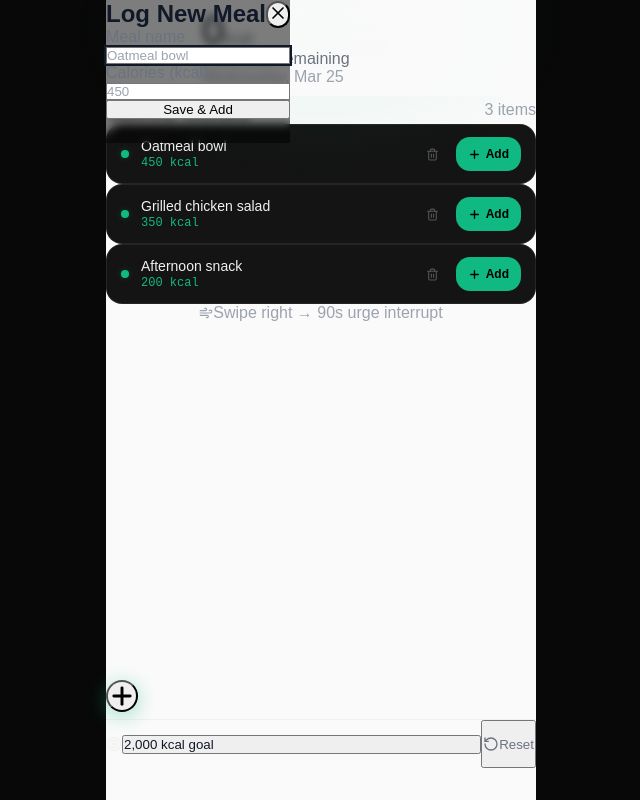
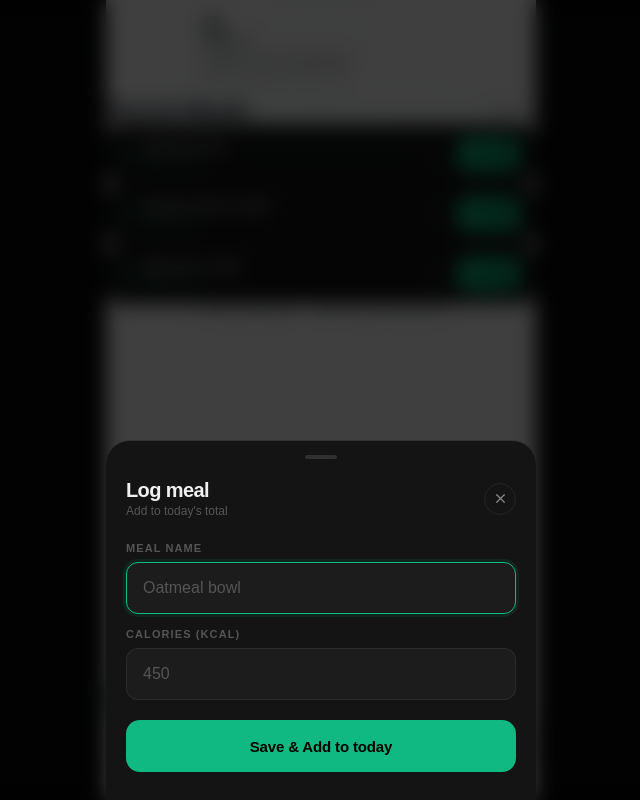
Before and after one commit to derrick-ships/Kal, a Next.js app: page / in a window 1280 px wide. Both pictures are taken after a click on the button 441 px from the left and 696 px from the top of the page. Shown: the whole page, without its empty margins (319-959 px from the left). Built offline with nearby package versions, Linux system fonts and the light colour scheme.

Commit message:
redesign: modal bottom sheet dark premium

```diff
--- a/components/tracker/AddMealModal.tsx
+++ b/components/tracker/AddMealModal.tsx
@@ -7,50 +7,74 @@ interface Props { open: boolean; onClose: () => void; onSave: (name: string, kca
 export function AddMealModal({ open, onClose, onSave }: Props) {
   const [name, setName] = useState("");
   const [kcal, setKcal] = useState("");
-  const [error, setError] = useState("");
+  const [err, setErr] = useState("");
 
   if (!open) return null;
 
-  const handleSubmit = () => {
-    if (!name.trim()) { setError("Enter a meal name."); return; }
+  const submit = () => {
+    if (!name.trim()) { setErr("Name required"); return; }
     const k = parseInt(kcal);
-    if (!k || k <= 0) { setError("Enter valid calories."); return; }
+    if (!k || k <= 0) { setErr("Valid kcal required"); return; }
     onSave(name.trim(), k);
-    setName(""); setKcal(""); setError("");
-    onClose();
+    setName(""); setKcal(""); setErr(""); onClose();
   };
 
   return (
-    <div className="fixed inset-0 z-50 flex items-end justify-center"
-      style={{ background: "rgba(0,0,0,0.5)", backdropFilter: "blur(4px)" }}
-      onClick={(e) => { if (e.target === e.currentTarget) onClose(); }}>
-      <div className="glass-card w-full max-w-[480px] p-6 rounded-t-3xl rounded-b-none animate-slide-up"
-        style={{ paddingBottom: "calc(1.5rem + env(safe-area-inset-bottom))" }}>
-        <div className="flex items-center justify-between mb-6">
-          <h2 className="text-xl font-semibold text-[#111827] dark:text-[#F9FAFB]">Log New Meal</h2>
-          <button onClick={onClose} className="p-2 rounded-full hover:bg-black/10 dark:hover:bg-white/10 transition-colors">
-            <X size={20} />
+    <div className="overlay-portal" style={{
+      display: "flex", alignItems: "flex-end", justifyContent: "center",
+      background: "rgba(0,0,0,0.75)", backdropFilter: "blur(10px)",
+    }} onClick={e => { if (e.target === e.currentTarget) onClose(); }}>
+      <div className="anim-sheet" style={{
+        width: "100%", maxWidth: 430,
+        background: "var(--surface)",
+        borderTop: "1px solid var(--border2)",
+        borderRadius: "24px 24px 0 0",
+        padding: "0 20px calc(28px + env(safe-area-inset-bottom))",
+      }}>
+        {/* Handle bar */}
+        <div style={{ display: "flex", justifyContent: "center", padding: "14px 0 20px" }}>
+          <div style={{ width: 32, height: 4, background: "var(--border2)", borderRadius: 2 }} />
+        </div>
+
+        <div style={{ display: "flex", alignItems: "center", justifyContent: "space-between", marginBottom: 24 }}>
+          <div>
+            <h2 style={{ fontSize: 20, fontWeight: 600, color: "var(--fg)", letterSpacing: "-0.03em" }}>Log meal</h2>
+            <p style={{ fontSize: 12, color: "var(--fg3)", marginTop: 2 }}>Add to today's total</p>
+          </div>
+          <button onClick={onClose} style={{
+            width: 32, height: 32, borderRadius: "50%", border: "1px solid var(--border)",
+            background: "transparent", cursor: "pointer", display: "flex",
+            alignItems: "center", justifyContent: "center", color: "var(--fg2)",
+          }}>
+            <X size={15} />
           </button>
         </div>
-        <div className="space-y-4">
+
+        <div style={{ display: "flex", flexDirection: "column", gap: 14 }}>
           <div>
-            <label className="block text-sm font-medium text-[#6B7280] mb-2">Meal name</label>
-            <input type="text" value={name} onChange={(e) => setName(e.target.value)} placeholder="Oatmeal bowl"
-              className="w-full h-12 px-4 rounded-2xl bg-black/5 dark:bg-white/5 border border-black/10 dark:border-white/10 text-base font-medium text-[#111827] dark:text-[#F9FAFB] placeholder-[#9CA3AF] focus:outline-none focus:ring-2 focus:ring-emerald-500 transition-all"
-              autoFocus />
+            <label style={{ display: "block", fontSize: 11, fontWeight: 600, color: "var(--fg3)", textTransform: "uppercase", letterSpacing: "0.1em", marginBottom: 8 }}>
+              Meal name
+            </label>
+            <input className="input-field" value={name} onChange={e => setName(e.target.value)}
+              placeholder="Oatmeal bowl" autoFocus />
           </div>
           <div>
-            <label className="block text-sm font-medium text-[#6B7280] mb-2">Calories (kcal)</label>
-            <input type="number" value={kcal} onChange={(e) => setKcal(e.target.value)} placeholder="450"
-              inputMode="numeric"
-              className="w-full h-12 px-4 rounded-2xl bg-black/5 dark:bg-white/5 border border-black/10 dark:border-white/10 text-base font-medium text-[#111827] dark:text-[#F9FAFB] placeholder-[#9CA3AF] focus:outline-none focus:ring-2 focus:ring-emerald-500 transition-all"
-              onKeyDown={(e) => e.key === "Enter" && handleSubmit()} />
+            <label style={{ display: "block", fontSize: 11, fontWeight: 600, color: "var(--fg3)", textTransform: "uppercase", letterSpacing: "0.1em", marginBottom: 8 }}>
+              Calories (kcal)
+            </label>
+            <input className="input-field" type="number" inputMode="numeric"
+              value={kcal} onChange={e => setKcal(e.target.value)}
+              placeholder="450" onKeyDown={e => e.key === "Enter" && submit()} />
           </div>
-          {error && <p className="text-sm text-red-500">{error}</p>}
+          {err && <p style={{ fontSize: 12, color: "var(--red)" }}>{err}</p>}
         </div>
-        <button onClick={handleSubmit}
-          className="mt-6 w-full h-14 rounded-2xl bg-emerald-500 hover:bg-emerald-600 active:scale-95 text-white text-base font-semibold transition-all">
-          Save & Add
+
+        <button onClick={submit} className="btn-primary" style={{
+          width: "100%", height: 52, fontSize: 15, marginTop: 20,
+          display: "flex", alignItems: "center", justifyContent: "center",
+          letterSpacing: "-0.01em",
+        }}>
+          Save &amp; Add to today
         </button>
       </div>
     </div>
```
